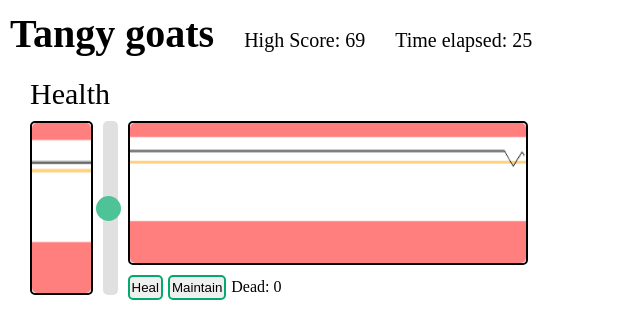
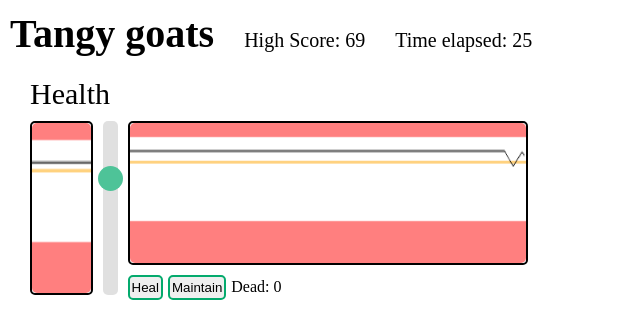
Before and after one commit to Charlieee1/Health-Happiness-Money, a plain HTML site: page index.html in a window 1280 px wide. Shown: the top 331 px of the page, without its empty margins (0-640 px from the left). Drawn offline with Linux system fonts and the light colour scheme.

Commit message:
finally the vertical slider works in chrome!

```diff
--- a/frontend.js
+++ b/frontend.js
@@ -69,6 +69,9 @@ function updateHealthVisuals() {
 }
 
 let working_threshold_slider = document.getElementById("working-threshold");
+let size = document.getElementById("working-threshold-container").offsetHeight + "px";
+console.log(size);
+working_threshold_slider.style.width = size;
 working_threshold_slider.value = working_threshold;
 working_threshold_slider.oninput = function() {
 	working_threshold = parseInt(this.value);
--- a/index.html
+++ b/index.html
@@ -19,7 +19,9 @@
 				<div class="c1">
 					<canvas id="average-health" width=1 height=100></canvas>
 				</div>
-				<input type="range" min="0" max="100" value="70" class="slider" id="working-threshold" orient="vertical">
+				<div class="slider-container" id="working-threshold-container">
+					<input type="range" min="0" max="100" value="70" class="slider" id="working-threshold">
+				</div>
 				<div class="c2">
 					<div class="graph">
 						<canvas id="health-graph" width=500 height=100></canvas>
--- a/style.css
+++ b/style.css
@@ -53,17 +53,24 @@ canvas {
 	flex-direction: column;
 }
 
+.slider-container {
+	max-width: 15px;
+}
+
 .slider {
-	-webkit-appearance: none;
+	-webkit-appearance: slider-vertical;
 	appearance: none;
-	width: 15px;
-	height: 100%;
+	height: 15px;
 	border-radius: 5px;
 	background: #d3d3d3;
 	outline: none;
 	opacity: 0.7;
 	-webkit-transition: .2s;
 	transition: opacity .2s;
+	transform: rotate(-90deg);
+	transform-origin: left top;
+	position: relative;
+	top: 100%;
 }
 
 .slider:hover {
```
Lines whose indentation alone changed are shown as unchanged.
